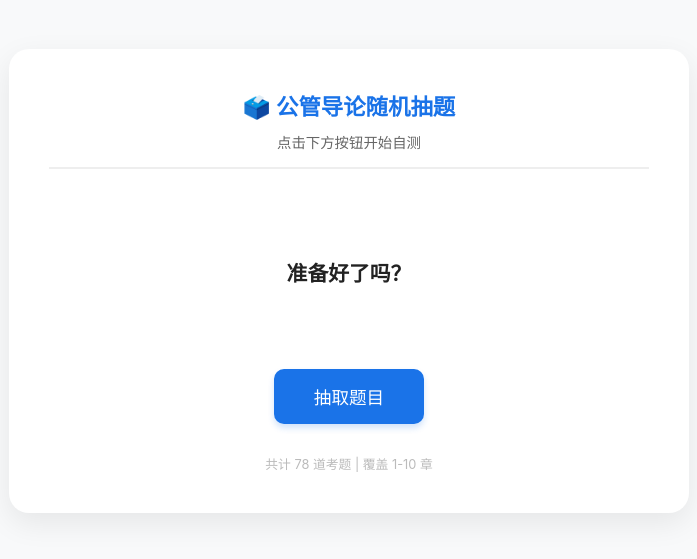
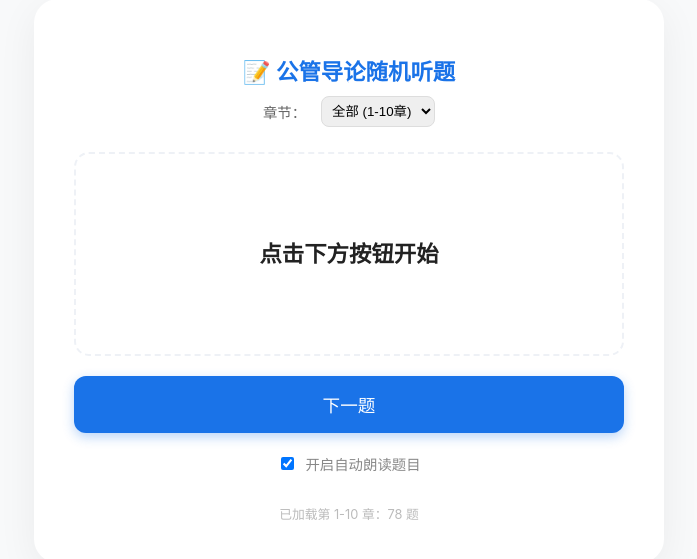
Before and after one commit to maxminder/quiz, a plain HTML site: page index.html in a window 1280 px wide. Shown: the part 119-678 px from the top of the page, without its empty margins (291-988 px from the left). Drawn offline with Linux system fonts and the light colour scheme.

Commit message:
Update index.html

```diff
--- a/index.html
+++ b/index.html
@@ -3,135 +3,118 @@
 <head>
     <meta charset="UTF-8">
     <meta name="viewport" content="width=device-width, initial-scale=1.0">
-    <title>公共管理导论 - 随机抽题自测</title>
+    <title>公共管理导论 - 随机听题自测系统</title>
     <style>
-        :root { --primary-color: #1a73e8; --bg-color: #f8f9fa; }
-        body { font-family: -apple-system, "PingFang SC", "Microsoft YaHei", sans-serif; background-color: var(--bg-color); display: flex; justify-content: center; align-items: center; min-height: 100vh; margin: 0; }
-        .card { background: white; width: 90%; max-width: 600px; padding: 40px; border-radius: 20px; box-shadow: 0 10px 30px rgba(0,0,0,0.08); text-align: center; }
-        .header { margin-bottom: 30px; border-bottom: 2px solid #eee; padding-bottom: 15px; }
-        h1 { color: var(--primary-color); font-size: 1.4rem; margin: 0; }
-        #chapter-info { color: #666; font-size: 0.9rem; margin-top: 10px; }
-        #question-display { min-height: 150px; display: flex; align-items: center; justify-content: center; font-size: 1.3rem; color: #222; line-height: 1.6; font-weight: 600; margin: 20px 0; padding: 0 10px; }
-        .btn-next { background-color: var(--primary-color); color: white; border: none; padding: 15px 40px; border-radius: 10px; font-size: 1.1rem; cursor: pointer; transition: all 0.2s; box-shadow: 0 4px 6px rgba(26,115,232,0.2); }
-        .btn-next:hover { background-color: #1557b0; transform: translateY(-2px); }
-        .btn-next:active { transform: translateY(0); }
+        :root { --primary: #1a73e8; --bg: #f8f9fa; }
+        body { font-family: -apple-system, "PingFang SC", sans-serif; background: var(--bg); display: flex; justify-content: center; align-items: center; min-height: 100vh; margin: 0; }
+        .card { background: white; width: 90%; max-width: 550px; padding: 40px; border-radius: 24px; box-shadow: 0 10px 40px rgba(0,0,0,0.06); text-align: center; }
+        h1 { color: var(--primary); font-size: 1.4rem; margin-bottom: 10px; }
+        .setup-sec { margin-bottom: 25px; display: flex; justify-content: center; gap: 15px; font-size: 0.9rem; color: #666; align-items: center; }
+        select { padding: 6px; border-radius: 8px; border: 1px solid #ddd; outline: none; }
+        #q-display { min-height: 160px; display: flex; align-items: center; justify-content: center; font-size: 1.4rem; color: #222; line-height: 1.6; font-weight: 600; margin: 20px 0; border: 2px dashed #eef1f6; border-radius: 15px; padding: 20px; }
+        .btn-next { background: var(--primary); color: white; border: none; padding: 16px 45px; border-radius: 12px; font-size: 1.1rem; cursor: pointer; transition: 0.2s; box-shadow: 0 4px 12px rgba(26,115,232,0.3); width: 100%; }
+        .btn-next:active { transform: scale(0.98); }
+        .voice-ctrl { margin-top: 20px; display: flex; align-items: center; justify-content: center; gap: 8px; font-size: 0.9rem; color: #888; }
         .footer { margin-top: 30px; font-size: 0.8rem; color: #bbb; }
+        input[type="checkbox"] { cursor: pointer; }
     </style>
 </head>
 <body>
 
 <div class="card">
-    <div class="header">
-        <h1>🗳️ 公管导论随机抽题</h1>
-        <div id="chapter-info">点击下方按钮开始自测</div>
+    <h1>📝 公管导论随机听题</h1>
+
+    <div class="setup-sec">
+        章节：
+        <select id="chapter-sel" onchange="initPool()">
+            <option value="all">全部 (1-10章)</option>
+            <option value="1">第一章</option><option value="2">第二章</option>
+            <option value="3">第三章</option><option value="4">第四章</option>
+            <option value="5">第五章</option><option value="6">第六章</option>
+            <option value="7">第七章</option><option value="8">第八章</option>
+            <option value="9">第九章</option><option value="10">第十章</option>
+        </select>
     </div>
 
-    <div id="question-display">准备好了吗？</div>
+    <div id="q-display">点击下方按钮开始</div>
 
-    <button class="btn-next" onclick="drawQuestion()">抽取题目</button>
+    <button class="btn-next" onclick="draw()">下一题</button>
 
-    <div class="footer">共计 78 道考题 | 覆盖 1-10 章</div>
+    <div class="voice-ctrl">
+        <input type="checkbox" id="voice-on" checked>
+        <label for="voice-on">开启自动朗读题目</label>
+    </div>
+
+    <div class="footer" id="stat">共计 78 道题目</div>
 </div>
 
 <script>
     const questions = [
-        // 第一章
-        {c: "第一章", q: "如何理解公共管理的含义?（P5）"},
-        {c: "第一章", q: "公共管理与行政管理有什么不同?（P9）"},
-        {c: "第一章", q: "公共物品理论的主要内容是什么?（P6）"},
-        {c: "第一章", q: "如何理解公共管理理论诞生的时代背景?（P13）"},
-        {c: "第一章", q: "公共管理范式转换的现实依据是什么?（P11）"},
-        {c: "第一章", q: "为什么要建设中国特色的公共管理学? (P16,P18)"},
-        // 第二章
-        {c: "第二章", q: "何谓公共管理职能?（P20）"},
-        {c: "第二章", q: "如何理解公共管理职能是历史的、社会的范畴?（P20）"},
-        {c: "第二章", q: "怎样理解公共管理职能体系?（P21，P22）"},
-        {c: "第二章", q: "什么是公共管理的职能转变?（P24）"},
-        {c: "第二章", q: "公共管理职能转变的影响因素有哪些?（P24）"},
-        {c: "第二章", q: "什么是公共管理职能的社会化?（P28）"},
-        {c: "第二章", q: "什么是公共管理职能的市场化?（P29）"},
-        {c: "第二章", q: "试述政府职能转变的主要趋势。（P35）"},
-        // 第三章
-        {c: "第三章", q: "我国的行政组织包括哪些机构? (P38)"},
-        {c: "第三章", q: "行政组织有哪些类型? (P38)"},
-        {c: "第三章", q: "什么是行政组织的纵向结构和横向结构?（P39）"},
-        {c: "第三章", q: "管理层次与管理幅度之间是什么关系?（P39 P40）"},
-        {c: "第三章", q: "什么是准行政组织?（P41）"},
-        {c: "第三章", q: "事业单位有哪些特征?（P42）"},
-        {c: "第三章", q: "事业单位怎么分类? (P43 P44)"},
-        {c: "第三章", q: "什么是社会组织?（P51）"},
-        {c: "第三章", q: "社会组织分哪几类?（P47）"},
-        // 第四章
-        {c: "第四章", q: "如何理解中央政府的法律地位?（P53）"},
-        {c: "第四章", q: "我国中央和地方政府的机构有几种类型?（P56）"},
-        {c: "第四章", q: "我国的政府管理体制主要有哪些?（P50 P60）"},
-        {c: "第四章", q: "中央与地方关系的实质是什么?（P61）"},
-        {c: "第四章", q: "垂直管理体制与属地管理体制有什么区别?（P60 P63）"},
-        {c: "第四章", q: "地方政府间的关系有哪些形式?（P62 P63）"},
-        {c: "第四章", q: "事业单位管理的主要内容和形式是什么?（P64）"},
-        {c: "第四章", q: "我国社会组织的管理体制是什么?（P66 P69）"},
-        // 第五章
-        {c: "第五章", q: "什么是领导? 领导的职能有哪些?（P85）"},
-        {c: "第五章", q: "领导的个体素质包括哪些?（P72）"},
-        {c: "第五章", q: "领导群体的素质结构指什么?（P73）"},
-        {c: "第五章", q: "行政领导活动的特点是什么?（P75）"},
-        {c: "第五章", q: "行政领导者的特点是什么?（P75）"},
-        {c: "第五章", q: "行政领导制度有哪些?（P76 P77）"},
-        {c: "第五章", q: "如何理解领导艺术?（P79）"},
-        {c: "第五章", q: "什么是法人治理结构?（P81）"},
-        // 第六章
-        {c: "第六章", q: "公共部门人力资源管理的特征是什么?（P89 P105）"},
-        {c: "第六章", q: "传统的公共部门人事管理的局限性表现在哪些方面?（P89）"},
-        {c: "第六章", q: "西方公务员制度有什么特点?（P91）"},
-        {c: "第六章", q: "如何理解中国的公务员定义?（P92）"},
-        {c: "第六章", q: "中国公务员制度有什么特点?（P92）"},
-        {c: "第六章", q: "什么是职务与职级并行的制度?（P93）"},
-        {c: "第六章", q: "事业单位的“全员聘用制”主要内容是什么?（P100）"},
-        {c: "第六章", q: "事业单位的岗位设置特点是什么?（P98）"},
-        {c: "第六章", q: "简述注册志愿者管理的要点。（P103）"},
-        // 第七章
-        {c: "第七章", q: "公共政策的本质是什么?（P109）"},
-        {c: "第七章", q: "公共政策制定的主体有哪些?（P112）"},
-        {c: "第七章", q: "如何理解公共政策制定的影响因素?（P114）"},
-        {c: "第七章", q: "公共政策制定的基本程序是怎样的?（P114）"},
-        {c: "第七章", q: "公共政策执行的主要方法有哪些?（P115）"},
-        {c: "第七章", q: "公共政策评估的内容有哪些?（P118）"},
-        {c: "第七章", q: "公共政策监控的作用有哪些?（P120）"},
-        // 第八章
-        {c: "第八章", q: "简述公共财政管理在公共管理中的地位。（P127 P142）"},
-        {c: "第八章", q: "如何理解深化财税体制改革的重大意义?（P129）"},
-        {c: "第八章", q: "试述深化财税体制改革的主要任务。（P129）"},
-        {c: "第八章", q: "公共预算管理的主要内容是什么?（P129 P142）"},
-        {c: "第八章", q: "公共支出管理的主要内容是什么?（P142）"},
-        // 第九章
-        {c: "第九章", q: "如何认识公共管理方法的地位和作用?（P144）"},
-        {c: "第九章", q: "公共管理的一般方法有哪些?（P145）"},
-        {c: "第九章", q: "如何认识绩效管理的特点?（P148）"},
-        {c: "第九章", q: "公共部门绩效管理的主要内容有哪些?（P150）"},
-        {c: "第九章", q: "什么是电子政务?（P152）"},
-        {c: "第九章", q: "公共部门管理信息化的主要功能有哪些?（P153）"},
-        {c: "第九章", q: "信息化管理应用系统的主要内容有哪些?（P154）"},
-        {c: "第九章", q: "应急管理的主要内容是什么?（P157）"},
-        {c: "第九章", q: "如何理解我国以“一案三制”为核心的应急管理体系?（P159 P160）"},
-        {c: "第九章", q: "我国《突发事件应对法》确定的应急管理体制是什么?（P159 P160）"},
-        // 第十章
-        {c: "第十章", q: "公共管理改革的一般动因有哪些?（P162）"},
-        {c: "第十章", q: "新公共管理运动的主要内容是什么?（P187）"},
-        {c: "第十章", q: "新公共管理运动的主要经验有哪些?（P168 P187）"},
-        {c: "第十章", q: "简要叙述中国行政体制改革的历程。（P170）"},
-        {c: "第十章", q: "当前我国行政体制改革的重点是什么?（P171）"},
-        {c: "第十章", q: "为什么说中国的非政府公共组织改革是行政体制改革的组成部分? (P182)"},
-        {c: "第十章", q: "我国事业单位改革的方向和主要内容是什么? (P183)"},
-        {c: "第十章", q: "我国社会组织改革的方向和主要内容是什么? (P183)"}
+        {c:1, q:"如何理解公共管理的含义? (P5)"}, {c:1, q:"公共管理与行政管理有什么不同? (P9)"},
+        {c:1, q:"公共物品理论的主要内容是什么? (P6)"}, {c:1, q:"如何理解公共管理理论诞生的时代背景? (P13)"},
+        {c:1, q:"公共管理范式转换的现实依据是什么? (P11)"}, {c:1, q:"为什么要建设中国特色的公共管理学? (P16)"},
+        {c:2, q:"何谓公共管理职能? (P20)"}, {c:2, q:"如何理解公共管理职能是历史的、社会的范畴? (P20)"},
+        {c:2, q:"怎样理解公共管理职能体系? (P21)"}, {c:2, q:"什么是公共管理的职能转变? (P24)"},
+        {c:2, q:"公共管理职能转变的影响因素有哪些? (P24)"}, {c:2, q:"什么是公共管理职能的社会化? (P28)"},
+        {c:2, q:"什么是公共管理职能的市场化? (P29)"}, {c:2, q:"试述政府职能转变的主要趋势。 (P35)"},
+        {c:3, q:"我国的行政组织包括哪些机构? (P38)"}, {c:3, q:"行政组织有哪些类型? (P38)"},
+        {c:3, q:"什么是行政组织的纵向结构和横向结构? (P39)"}, {c:3, q:"管理层次与管理幅度之间是什么关系? (P39)"},
+        {c:3, q:"什么是准行政组织? (P41)"}, {c:3, q:"事业单位有哪些特征? (P42)"},
+        {c:3, q:"事业单位怎么分类? (P43)"}, {c:3, q:"什么是社会组织? (P51)"},
+        {c:3, q:"社会组织分哪几类? (P47)"}, {c:4, q:"如何理解中央政府的法律地位? (P53)"},
+        {c:4, q:"我国中央和地方政府的机构有几种类型? (P56)"}, {c:4, q:"我国的政府管理体制主要有哪些? (P50)"},
+        {c:4, q:"中央与地方关系的实质是什么? (P61)"}, {c:4, q:"垂直管理体制与属地管理体制有什么区别? (P60)"},
+        {c:4, q:"地方政府间的关系有哪些形式? (P62)"}, {c:4, q:"事业单位管理的主要内容和形式是什么? (P64)"},
+        {c:4, q:"我国社会组织的管理体制是什么? (P66)"}, {c:5, q:"什么是领导? 领导的职能有哪些? (P85)"},
+        {c:5, q:"领导的个体素质包括哪些? (P72)"}, {c:5, q:"领导群体的素质结构指什么? (P73)"},
+        {c:5, q:"行政领导活动的特点是什么? (P75)"}, {c:5, q:"行政领导者的特点是什么? (P75)"},
+        {c:5, q:"行政领导制度有哪些? (P76)"}, {c:5, q:"如何理解领导艺术? (P79)"},
+        {c:5, q:"什么是法人治理结构? (P81)"}, {c:6, q:"公共部门人力资源管理的特征是什么? (P89)"},
+        {c:6, q:"传统的公共部门人事管理的局限性表项? (P89)"}, {c:6, q:"西方公务员制度有什么特点? (P91)"},
+        {c:6, q:"如何理解中国的公务员定义? (P92)"}, {c:6, q:"中国公务员制度有什么特点? (P92)"},
+        {c:6, q:"什么是职务与职级并行的制度? (P93)"}, {c:6, q:"事业单位的“全员聘用制”主要内容? (P100)"},
+        {c:6, q:"事业单位的岗位设置特点是什么? (P98)"}, {c:6, q:"简述注册志愿者管理的要点。 (P103)"},
+        {c:7, q:"公共政策的本质是什么? (P109)"}, {c:7, q:"公共政策制定的主体有哪些? (P112)"},
+        {c:7, q:"如何理解公共政策制定的影响因素? (P114)"}, {c:7, q:"公共政策制定的基本程序是怎样的? (P114)"},
+        {c:7, q:"公共政策执行的主要方法有哪些? (P115)"}, {c:7, q:"公共政策评估的内容有哪些? (P118)"},
+        {c:7, q:"公共政策监控的作用有哪些? (P120)"}, {c:8, q:"简述公共财政管理在公共管理中的地位? (P127)"},
+        {c:8, q:"如何理解深化财税体制改革的重大意义? (P129)"}, {c:8, q:"试述深化财税体制改革的主要任务? (P129)"},
+        {c:8, q:"公共预算管理的主要内容是什么? (P129)"}, {c:8, q:"公共支出管理的主要内容是什么? (P142)"},
+        {c:9, q:"如何认识公共管理方法的地位和作用? (P144)"}, {c:9, q:"公共管理的一般方法有哪些? (P145)"},
+        {c:9, q:"如何认识绩效管理的特点? (P148)"}, {c:9, q:"公共部门绩效管理的主要内容有哪些? (P150)"},
+        {c:9, q:"什么是电子政务? (P152)"}, {c:9, q:"公共部门管理信息化的主要功能? (P153)"},
+        {c:9, q:"信息化管理应用系统的主要内容? (P154)"}, {c:9, q:"应急管理的主要内容是什么? (P157)"},
+        {c:9, q:"如何理解我国以“一案三制”为核心的体系? (P159)"}, {c:9, q:"我国《突发事件应对法》确定的体制? (P159)"},
+        {c:10, q:"公共管理改革的一般动因有哪些? (P162)"}, {c:10, q:"新公共管理运动的主要内容是什么? (P187)"},
+        {c:10, q:"新公共管理运动的主要经验有哪些? (P168)"}, {c:10, q:"简要叙述中国行政体制改革的历程。 (P170)"},
+        {c:10, q:"当前我国行政体制改革的重点是什么? (P171)"}, {c:10, q:"为什么说中国非政府组织改革是行政体制改革组成部分? (P182)"},
+        {c:10, q:"我国事业单位改革的方向和主要内容? (P183)"}, {c:10, q:"我国社会组织改革的方向和主要内容? (P183)"}
     ];
 
-    function drawQuestion() {
-        const randomIndex = Math.floor(Math.random() * questions.length);
-        const item = questions[randomIndex];
-        document.getElementById('question-display').innerText = item.q;
-        document.getElementById('chapter-info').innerText = "当前章节：" + item.c;
+    let pool = [];
+    function initPool() {
+        const c = document.getElementById('chapter-sel').value;
+        pool = c === 'all' ? [...questions] : questions.filter(x => x.c == c);
+        document.getElementById('stat').innerText = `已加载第 ${c === 'all' ? '1-10' : c} 章：${pool.length} 题`;
     }
+
+    function speak(txt) {
+        if(!document.getElementById('voice-on').checked) return;
+        window.speechSynthesis.cancel();
+        const u = new SpeechSynthesisUtterance(txt);
+        u.lang = 'zh-CN';
+        u.rate = 0.9;
+        window.speechSynthesis.speak(u);
+    }
+
+    function draw() {
+        if(pool.length === 0) initPool();
+        const item = pool[Math.floor(Math.random() * pool.length)];
+        document.getElementById('q-display').innerText = item.q;
+        speak(item.q.split('（')[0]); // 朗读时去掉括号里的页码
+    }
+
+    initPool();
 </script>
-
 </body>
 </html>
```
